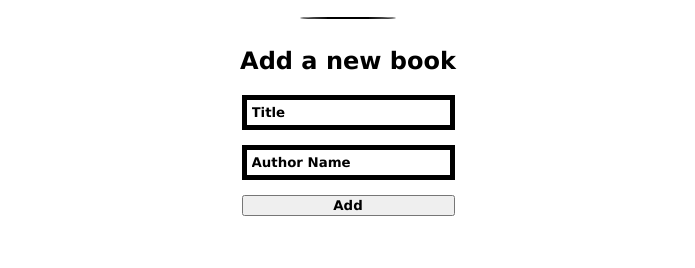
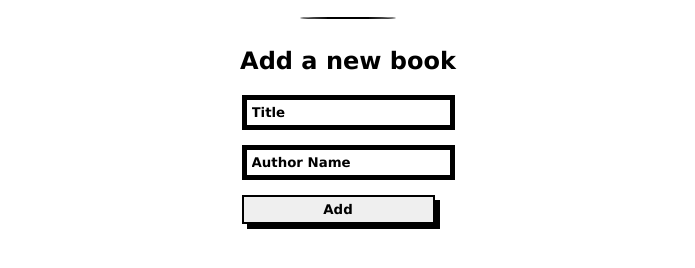
Before and after one commit to ichala/Awesome-books, a plain HTML site: page index.html in a window 1280 px wide. Shown: the part 122-390 px from the top of the page, without its empty margins (292-987 px from the left). Drawn offline with Linux system fonts and the light colour scheme.

Commit message:
Add Button Style

```diff
--- a/index.js
+++ b/index.js
@@ -24,7 +24,7 @@ if (SavedBooks) {
 
 // Display Books
 const BookList = document.querySelector('#book-list');
-if(ourBooks){
+if (ourBooks) {
   ourBooks.forEach((book) => {
     const NewBook = `
  <p>${book.name}</p>
@@ -36,7 +36,8 @@ ourBooks.forEach((book) => {
     Singlebook.classList.add('single-book');
     Singlebook.innerHTML = NewBook;
     BookList.appendChild(Singlebook);
-});}
+  });
+}
 
 // Remove Books
 function RemoveBook(id) {
--- a/style.css
+++ b/style.css
@@ -68,3 +68,10 @@ hr {
 .container #add-section .input-button-wrapper input::placeholder {
   color: black;
 }
+
+#add_Button {
+  margin-right: 20px;
+  border: 2px solid black;
+  box-shadow: 5px 5px black;
+  padding: 5px;
+}
```
Lines whose indentation alone changed are shown as unchanged.
